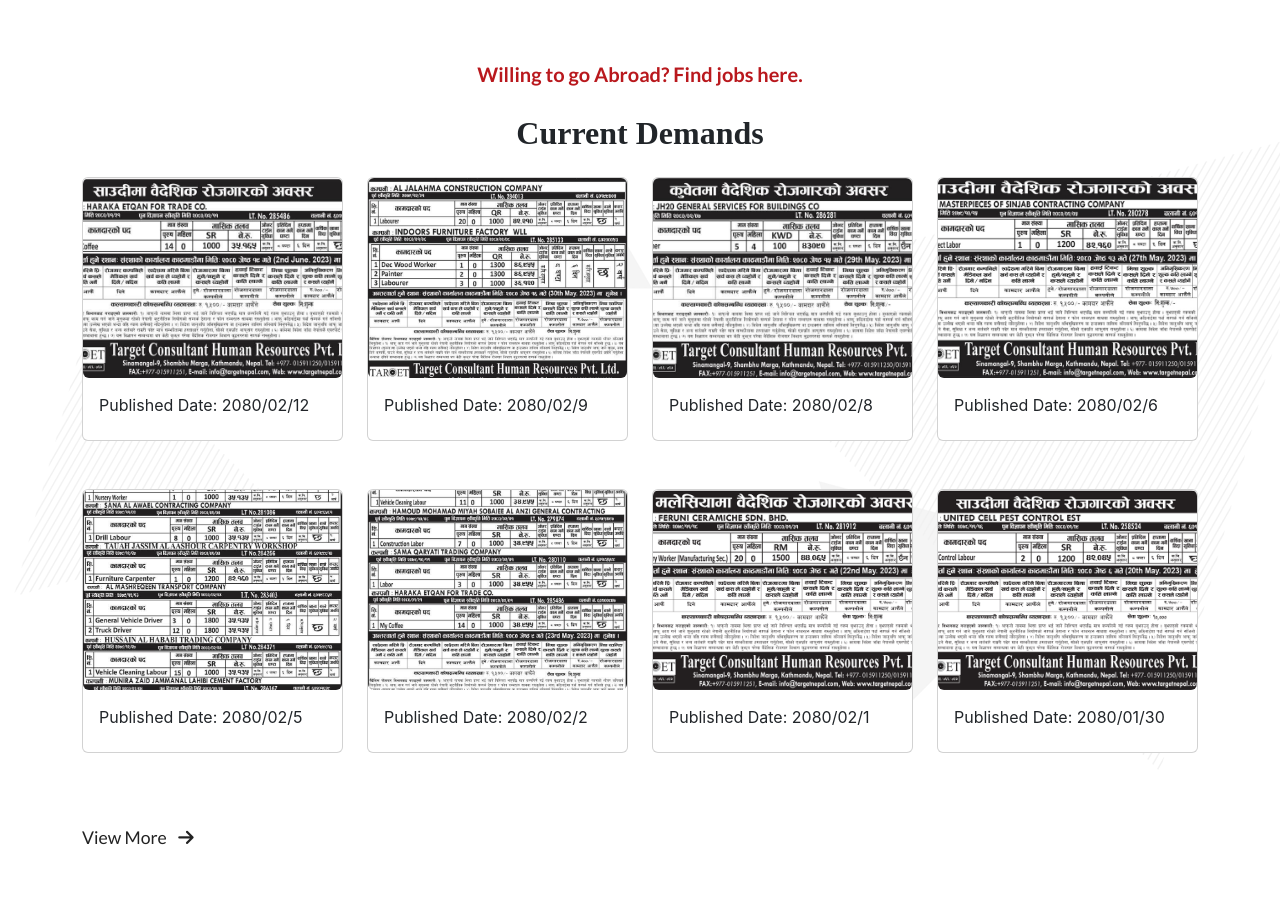
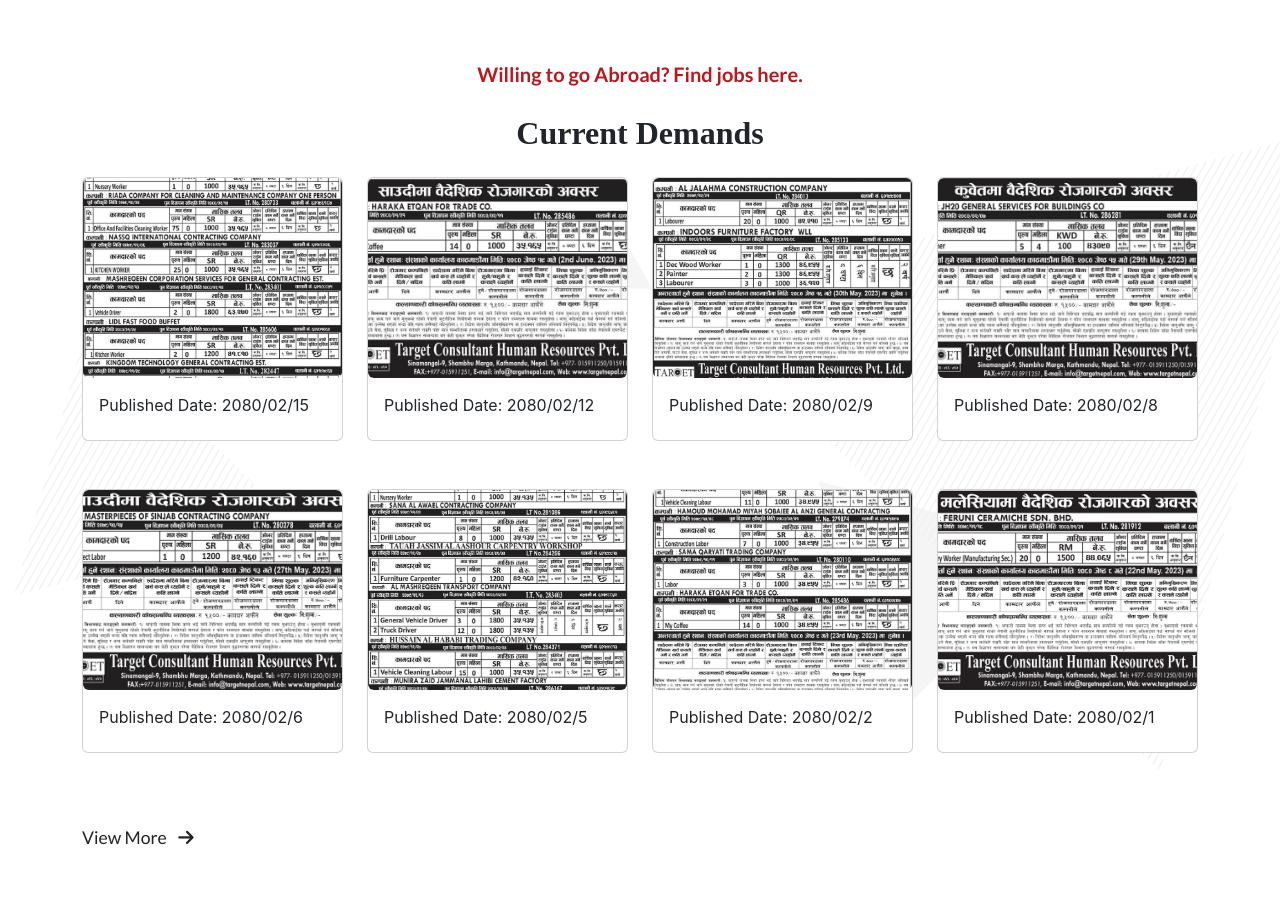
Before and after one commit to razustha/targetnepal, a PHP site: page / in a window 1280 px wide. Shown: the part 2194-3103 px from the top of the page. Run offline with PHP 8.4, Linux system fonts and the light colour scheme; some libraries are stand-ins or nearby versions; some web fonts are replaced.

Commit message:
add demand jestha 15

```diff
--- a/page-templates/all-job.php
+++ b/page-templates/all-job.php
@@ -5,7 +5,16 @@
             <p class="medium-text">Current Demands</p>
         </div>
         <div class="row g-4">
-
+        <div class="col-md-3">
+                <a href="assets/img/demand/02/15.jpg" data-lightbox="image-1">
+                    <div class="card mb-4">
+                        <img class="img-fluid rounded" src="assets/img/demand/02/15.jpg" alt="">
+                        <div class="card-body">
+                            <h5 class="card-title">Published Date: 2080/02/15</h5>
+                        </div>
+                    </div>
+                </a>
+            </div>
         <div class="col-md-3">
                 <a href="assets/img/demand/02/12.jpg" data-lightbox="image-1">
                     <div class="card mb-4">
@@ -77,16 +86,7 @@
                     </div>
                 </a>
             </div>
-            <div class="col-md-3">
-                <a href="assets/img/demand/tchrp_29_baisakh_2080.png" data-lightbox="image-1">
-                    <div class="card mb-4">
-                        <img class="img-fluid rounded" src="assets/img/demand/tchrp_29_baisakh_2080.png" alt="">
-                        <div class="card-body">
-                            <h5 class="card-title">Published Date: 2080/01/30</h5>
-                        </div>
-                    </div>
-                </a>
-            </div>
+
 
 
 
```
Also changed, not shown: job-demand.php (+10 -0 lines), assets/img/demand/02/15.jpg (added).
